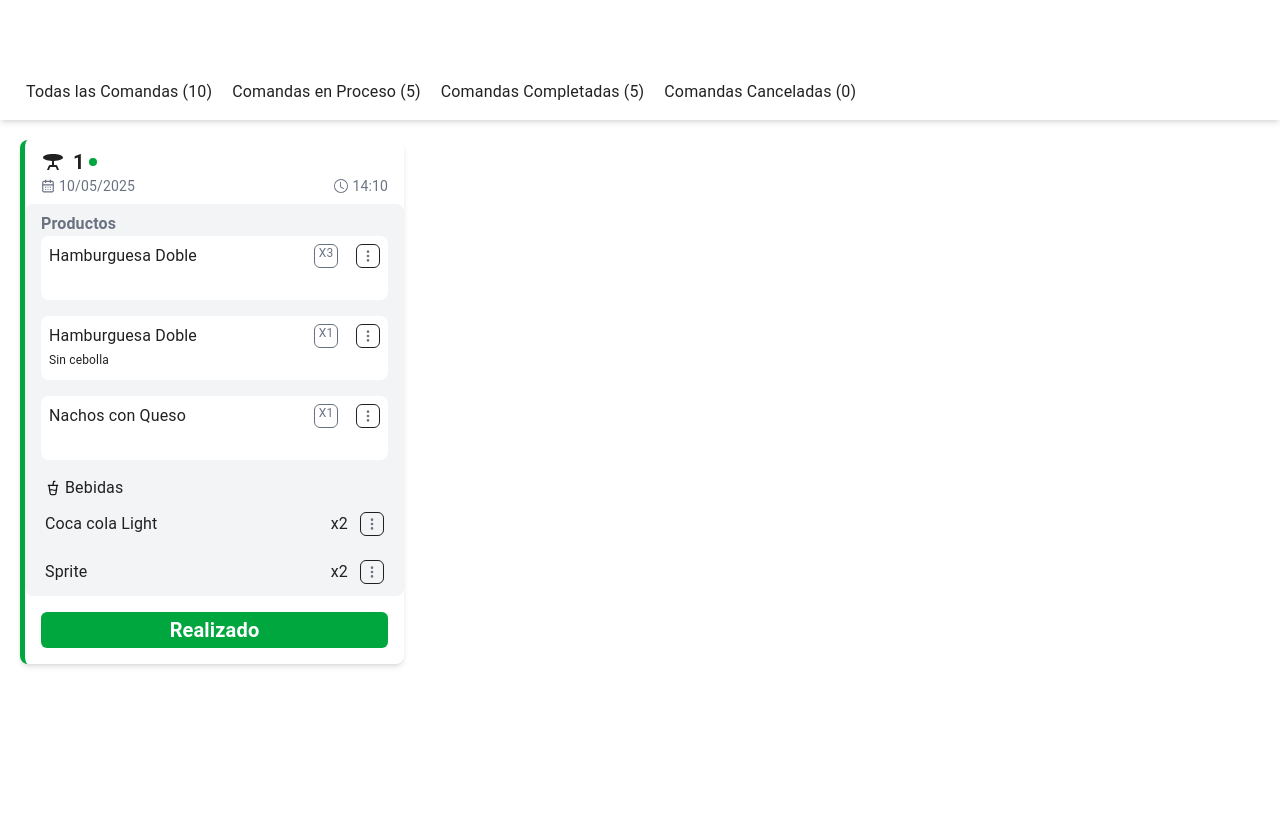
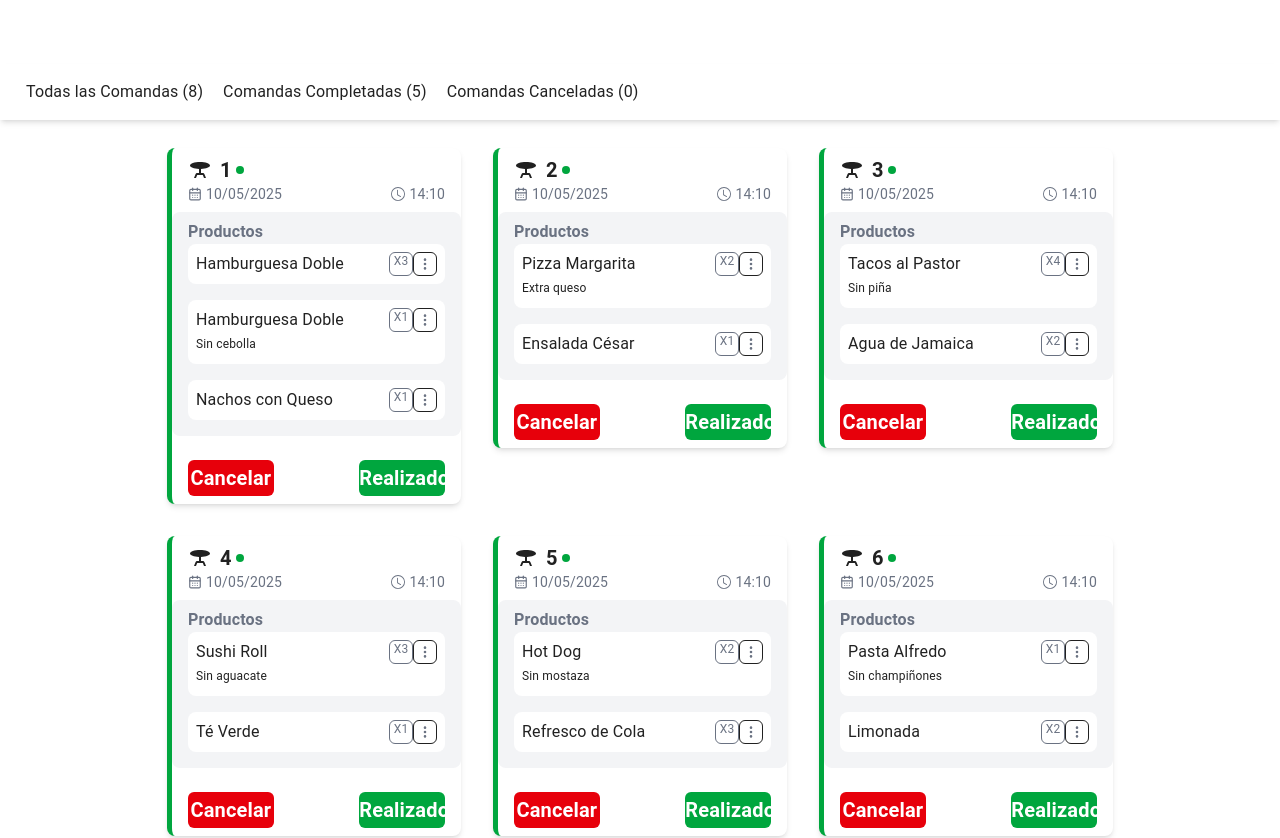
Before and after one commit to wapifoodmx-ctrl/WapifoodFront, a Next.js app: page /cocina/VistaCocina in a window 1280 px wide. Shown: the top 838 px of the page. Before the commit the page ends 800 px from the top, so only its background shows below. Built offline with nearby package versions, Linux system fonts and the light colour scheme.

Commit message:
se mapearon las cards

```diff
--- a/pages/cocina/VistaCocina.jsx
+++ b/pages/cocina/VistaCocina.jsx
@@ -1,4 +1,4 @@
-import { useState, useEffect } from "react"; // Importa useEffect
+import { useState, useEffect, useRef } from "react";
 import { FaTrashAlt } from "react-icons/fa";
 import { GoDotFill } from "react-icons/go";
 import { MdTableBar } from "react-icons/md";
@@ -8,15 +8,134 @@ import { LuCalendarDays } from "react-icons/lu";
 import { BsThreeDotsVertical } from "react-icons/bs";
 
 export default function VistaCocina() {
-    const [visibleDropdown, setVisibleDropdown] = useState(null); // Estado para controlar qué dropdown está abierto
+    const [isModalOpen, setIsModalOpen] = useState(false); // Estado para controlar la visibilidad de la modal
+    const [selectedProduct, setSelectedProduct] = useState(null); // Producto seleccionado para eliminar
+    const [tables, setTables] = useState([
+        {
+            tableNumber: 1,
+            products: [
+                { id: 1, name: "Hamburguesa Doble", quantity: 3, note: "" },
+                { id: 2, name: "Hamburguesa Doble", quantity: 1, note: "Sin cebolla" },
+                { id: 3, name: "Nachos con Queso", quantity: 1, note: "" },
+            ],
+        },
+        {
+            tableNumber: 2,
+            products: [
+                { id: 4, name: "Pizza Margarita", quantity: 2, note: "Extra queso" },
+                { id: 5, name: "Ensalada César", quantity: 1, note: "" },
+            ],
+        },
+        {
+            tableNumber: 3,
+            products: [
+                { id: 6, name: "Tacos al Pastor", quantity: 4, note: "Sin piña" },
+                { id: 7, name: "Agua de Jamaica", quantity: 2, note: "" },
+            ],
+        },
+        {
+            tableNumber: 4,
+            products: [
+                { id: 8, name: "Sushi Roll", quantity: 3, note: "Sin aguacate" },
+                { id: 9, name: "Té Verde", quantity: 1, note: "" },
+            ],
+        },
+        {
+            tableNumber: 5,
+            products: [
+                { id: 10, name: "Hot Dog", quantity: 2, note: "Sin mostaza" },
+                { id: 11, name: "Refresco de Cola", quantity: 3, note: "" },
+            ],
+        },
+        {
+            tableNumber: 6,
+            products: [
+                { id: 12, name: "Pasta Alfredo", quantity: 1, note: "Sin champiñones" },
+                { id: 13, name: "Limonada", quantity: 2, note: "" },
+            ],
+        },
+        {
+            tableNumber: 7,
+            products: [
+                { id: 14, name: "Chilaquiles Verdes", quantity: 1, note: "Con pollo" },
+                { id: 15, name: "Café Americano", quantity: 1, note: "" },
+            ],
+        },
+        {
+            tableNumber: 8, // Nueva mesa
+            products: [
+                { id: 16, name: "Hamburguesa Sencilla", quantity: 2, note: "Sin tomate" },
+                { id: 17, name: "Papas a la Francesa", quantity: 1, note: "" },
+                { id: 18, name: "Enchiladas Rojas", quantity: 3, note: "Con queso" },
+                { id: 19, name: "Agua de Tamarindo", quantity: 2, note: "" },
+                { id: 20, name: "Pizza Pepperoni", quantity: 1, note: "Extra pepperoni" },
+                { id: 21, name: "Helado de Vainilla", quantity: 2, note: "" },
+                { id: 22, name: "Café Latte", quantity: 1, note: "Con leche deslactosada" },
+            ],
+        },
+    ]); // Lista de mesas con productos
+
+    const handleDeleteProduct = (productId) => {
+        setTables(
+            tables.map((table) => ({
+                ...table,
+                products: table.products.filter((product) => product.id !== productId),
+            }))
+        ); // Elimina el producto
+        setIsModalOpen(false); // Cierra la modal
+    };
+
+    return (
+        <div className="w-full mt-16">
+            {/* Modal */}
+            {isModalOpen && (
+                <div className="fixed inset-0 bg-black bg-opacity-50 flex items-center justify-center z-50">
+                    <div className="bg-white rounded-lg p-6 modal">
+                        <p className="text-lg font-bold mb-4">¿Seguro que desea eliminar el producto?</p>
+                        <div className="flex justify-end space-x-4">
+                            <button
+                                className="bg-gray-300 px-4 py-2 rounded-md"
+                                onClick={() => setIsModalOpen(false)} // Cierra la modal
+                            >
+                                No
+                            </button>
+                            <button
+                                className="bg-red-500 text-white px-4 py-2 rounded-md"
+                                onClick={() => handleDeleteProduct(selectedProduct)} // Elimina el producto
+                            >
+                                Sí
+                            </button>
+                        </div>
+                    </div>
+                </div>
+            )}
+
+            {/* Barra de botones con scroll horizontal */}
+            <div className="w-full flex shadow-md p-4 overflow-x-auto whitespace-nowrap">
+                <button className="px-2.5 cursor-pointer hover:text-green-600">
+                    Todas las Comandas ({tables.length})
+                </button>
+                <button className="px-2.5 cursor-pointer hover:text-green-600">
+                    Comandas Completadas (5)
+                </button>
+                <button className="px-2.5 cursor-pointer hover:text-green-600">
+                    Comandas Canceladas (0)
+                </button>
+            </div>
+
+            {/* Contenedor principal con flex */}
+            <div className="flex flex-wrap gap-4 py-5 px-5  justify-center">
+                {tables.map((table) => {
+                    const [visibleDropdown, setVisibleDropdown] = useState(null); // Estado local para cada card
+                    const dropdownRef = useRef(null); // Referencia al contenedor del dropdown
 
                     const toggleDropdown = (index) => {
                         setVisibleDropdown(visibleDropdown === index ? null : index); // Alterna el dropdown visible
                     };
 
                     const handleClickOutside = (event) => {
-        if (!event.target.closest(".dropdown-container")) {
-            setVisibleDropdown(null); // Cierra todos los dropdowns si se hace clic fuera
+                        if (dropdownRef.current && !dropdownRef.current.contains(event.target)) {
+                            setVisibleDropdown(null); // Cierra el dropdown si se hace clic fuera
                         }
                     };
 
@@ -28,41 +147,25 @@ export default function VistaCocina() {
                     }, []);
 
                     return (
-        <div className="w-full mt-16">
-            {/* Barra de botones con scroll horizontal */}
-            <div className="w-full flex shadow-md p-4 overflow-x-auto whitespace-nowrap">
-                <button className="px-2.5 cursor-pointer hover:text-green-600">
-                    Todas las Comandas (10)
-                </button>
-                <button className="px-2.5 cursor-pointer hover:text-green-600">
-                    Comandas en Proceso (5)
-                </button>
-                <button className="px-2.5 cursor-pointer hover:text-green-600">
-                    Comandas Completadas (5)
-                </button>
-                <button className="px-2.5 cursor-pointer hover:text-green-600">
-                    Comandas Canceladas (0)
-                </button>
-            </div>
+                        <div
+                            key={table.tableNumber}
+                            className="w-full md:w-[40%]  xl:w-1/4 p-2 " // Ajusta el ancho de las tarjetas según el tamaño de pantalla
+                        >
+                            <div
+                                className="border-l-green-600 border-l-5 bg-white shadow-md rounded-lg flex flex-col "
 
-            {/* Contenedor principal */}
-            <div className="py-5 px-5 ">
-                {/* Tarjeta de la comanda */}
-                <div className="max-w-96 border-l-green-600 border-l-5 bg-white shadow-md rounded-lg ">
-                    {/* Encabezado de la tarjeta */}
-                    <div className="py-2">
-                        <div className="flex pl-4 ">
+                            >
+                                <div className="py-2 flex-grow">
+                                    <div className="flex pl-4">
                                         <MdTableBar className="self-center text-2xl" />
-                            <p className="font-bold text-xl pl-2">1</p>
+                                        <p className="font-bold text-xl pl-2">{table.tableNumber}</p>
                                         <GoDotFill className="self-center text-green-600" />
                                     </div>
                                     <div className="flex justify-between px-4 pb-2">
-                            {/* Fecha */}
                                         <div className="flex">
                                             <LuCalendarDays className="text-gray-500 text-sm self-center" />
                                             <p className="text-sm text-gray-500 pl-1">10/05/2025</p>
                                         </div>
-                            {/* Hora */}
                                         <div className="flex">
                                             <BsClock className="text-gray-500 text-sm self-center" />
                                             <p className="text-sm text-gray-500 pl-1">14:10</p>
@@ -70,29 +173,38 @@ export default function VistaCocina() {
                                     </div>
 
                                     {/* Productos */}
-                        <div className="flex flex-col bg-gray-100 rounded-lg ">
+                                    <div className="flex flex-col bg-gray-100 rounded-lg flex-grow overflow-y-auto">
                                         <p className="pl-4 pt-2 text-gray-500 font-bold">Productos</p>
-                            {/* Producto */}
-                            <div className="bg-white rounded-lg mx-4 flex flex-col h-16 py-2">
+                                        {table.products.map((product, index) => (
+                                            <div
+                                                key={product.id}
+                                                className="bg-white rounded-lg mx-4 flex flex-col h-auto py-2 mb-4"
+                                            >
                                                 <div className="flex justify-between px-2">
-                                    <p className=" h-auto">Hamburguesa Doble</p>
-                                    <div className="flex w-1/5 justify-between dropdown-container">
+                                                    <p className="h-auto">{product.name}</p>
+                                                    <div
+                                                        className="flex w-1/5 justify-between dropdown-container"
+                                                        ref={dropdownRef} // Asigna la referencia al contenedor
+                                                    >
                                                         <div className="border-1 rounded-md border-gray-500">
-                                            <p className="text-xs self-center text-gray-500 px-1">X3</p>
+                                                            <p className="text-xs self-center text-gray-500 px-1">X{product.quantity}</p>
                                                         </div>
                                                         <div className="flex md:ml-auto relative">
                                                             <button
                                                                 className="border-1 cursor-pointer text-sm rounded-md px-1"
-                                                onClick={() => toggleDropdown(1)} // Identifica el dropdown
+                                                                onClick={() => toggleDropdown(index + 1)} // Identifica el dropdown
                                                             >
                                                                 <BsThreeDotsVertical className="text-gray-500" />
                                                             </button>
-                                            {visibleDropdown === 1 && ( // Renderiza el dropdown si está visible
+                                                            {visibleDropdown === index + 1 && (
                                                                 <div className="absolute right-0 mt-2 w-40 bg-white border rounded shadow-lg flex px-2">
                                                                     <FaTrashAlt className="self-center" />
                                                                     <button
                                                                         className="w-full text-left px-2 py-2 text-sm"
-                                                        onClick={() => alert("Producto eliminado")}
+                                                                        onClick={() => {
+                                                                            setSelectedProduct(product.id); // Selecciona el producto
+                                                                            setIsModalOpen(true); // Abre la modal
+                                                                        }}
                                                                     >
                                                                         Eliminar producto
                                                                     </button>
@@ -101,133 +213,24 @@ export default function VistaCocina() {
                                                         </div>
                                                     </div>
                                                 </div>
+                                                {product.note && <p className="text-xs pl-2 py-1">{product.note}</p>}
                                             </div>
-                            <div className="pt-4">
-                                <div className="bg-white rounded-lg mx-4 flex flex-col h-16 py-2">
-                                    <div className="flex justify-between px-2">
-                                        <p className=" h-auto">Hamburguesa Doble</p>
-                                        <div className="flex w-1/5 justify-between dropdown-container">
-                                            <div className="border-1 rounded-md border-gray-500">
-                                                <p className="text-xs self-center text-gray-500 px-1">X1</p>
-                                            </div>
-                                            <div className="flex md:ml-auto relative">
-                                                <button
-                                                    className="border-1 cursor-pointer text-sm rounded-md px-1"
-                                                    onClick={() => toggleDropdown(2)} // Identifica el dropdown
-                                                >
-                                                    <BsThreeDotsVertical className="text-gray-500" />
-                                                </button>
-                                                {visibleDropdown === 2 && ( // Renderiza el dropdown si está visible
-                                                    <div className="absolute right-0 mt-2 w-40 bg-white border rounded shadow-lg flex px-2">
-                                                        <FaTrashAlt className="self-center" />
-                                                        <button
-                                                            className="w-full text-left px-2 py-2 text-sm"
-                                                            onClick={() => alert("Producto eliminado")}
-                                                        >
-                                                            Eliminar producto
-                                                        </button>
-                                                    </div>
-                                                )}
-                                            </div>
-                                        </div>
-                                    </div>
-                                    <p className="text-xs pl-2 py-1">Sin cebolla</p>
-                                </div>
-                            </div>
-                            <div className="pt-4">
-                                <div className="bg-white rounded-lg mx-4 flex flex-col h-16 py-2">
-                                    <div className="flex justify-between px-2">
-                                        <p className=" h-auto">Nachos con Queso</p>
-                                        <div className="flex w-1/5 justify-between dropdown-container">
-                                            <div className="border-1 rounded-md border-gray-500">
-                                                <p className="text-xs self-center text-gray-500 px-1">X1</p>
-                                            </div>
-                                            <div className="flex md:ml-auto relative">
-                                                <button
-                                                    className="border-1 cursor-pointer text-sm rounded-md px-1"
-                                                    onClick={() => toggleDropdown(3)} // Identifica el dropdown
-                                                >
-                                                    <BsThreeDotsVertical className="text-gray-500" />
-                                                </button>
-                                                {visibleDropdown === 3 && ( // Renderiza el dropdown si está visible
-                                                    <div className="absolute right-0 mt-2 w-40 bg-white border rounded shadow-lg flex px-2">
-                                                        <FaTrashAlt className="self-center" />
-                                                        <button
-                                                            className="w-full text-left px-2 py-2 text-sm"
-                                                            onClick={() => alert("Producto eliminado")}
-                                                        >
-                                                            Eliminar producto
-                                                        </button>
-                                                    </div>
-                                                )}
-                                            </div>
+                                        ))}
                                     </div>
                                 </div>
 
-                                </div>
-                            </div>
-                            <div className="pt-4 px-5">
-                                <div className="flex">
-                                    <LuCupSoda className="self-center" />
-                                    <p className="pl-1">Bebidas</p>
-                                </div>
-                                <div className="flex py-3 ">
-                                    <p>Coca cola Light</p>
-                                    <p className="ml-auto pr-3">x2</p>
-                                    <div className="flex relative dropdown-container">
-                                        <button
-                                            className="border-1 cursor-pointer text-sm rounded-md px-1"
-                                            onClick={() => toggleDropdown(4)} // Identifica el dropdown
-                                        >
-                                            <BsThreeDotsVertical className="text-gray-500" />
-                                        </button>
-                                        {visibleDropdown === 4 && ( // Renderiza el dropdown si está visible
-                                            <div className="absolute right-0 mt-2 w-40 bg-white border rounded shadow-lg flex px-2">
-                                                <FaTrashAlt className="self-center" />
-                                                <button
-                                                    className="w-full text-left px-2 py-2 text-sm"
-                                                    onClick={() => alert("Producto eliminado")}
-                                                >
-                                                    Eliminar producto
-                                                </button>
-                                            </div>
-                                        )}
-                                    </div>
-                                </div>
-                                <div className="flex py-3 ">
-                                    <p>Sprite</p>
-                                    <p className="ml-auto pr-3">x2</p>
-                                    <div className="flex relative dropdown-container">
-                                        <button
-                                            className="border-1 cursor-pointer text-sm rounded-md px-1"
-                                            onClick={() => toggleDropdown(5)} // Identifica el dropdown
-                                        >
-                                            <BsThreeDotsVertical className="text-gray-500" />
-                                        </button>
-                                        {visibleDropdown === 5 && ( // Renderiza el dropdown si está visible
-                                            <div className="absolute right-0 mt-2 w-40 bg-white border rounded shadow-lg flex px-2">
-                                                <FaTrashAlt className="self-center" />
-                                                <button
-                                                    className="w-full text-left px-2 py-2 text-sm"
-                                                    onClick={() => alert("Producto eliminado")}
-                                                >
-                                                    Eliminar producto
-                                                </button>
-                                            </div>
-                                        )}
-                                    </div>
-                                </div>
-                            </div>
-                        </div>
                                 <div className="pt-2">
-                            <div className="px-4 py-2">
-                                <button className="w-full bg-green-600 text-white text-xl font-bold cursor-pointer rounded-md py-1">
+                                    <div className="px-4 py-2 justify-between w-full flex">
+                                        <button className="bg-red-600 text-white text-xl font-bold cursor-pointer rounded-md py-1 w-1/3">Cancelar</button>
+                                        <button className="bg-green-600 text-white text-xl font-bold cursor-pointer rounded-md py-1 w-1/3">
                                             Realizado
                                         </button>
                                     </div>
                                 </div>
                             </div>
                         </div>
+                    );
+                })}
             </div>
         </div>
     );
```
Lines whose indentation alone changed are shown as unchanged.
